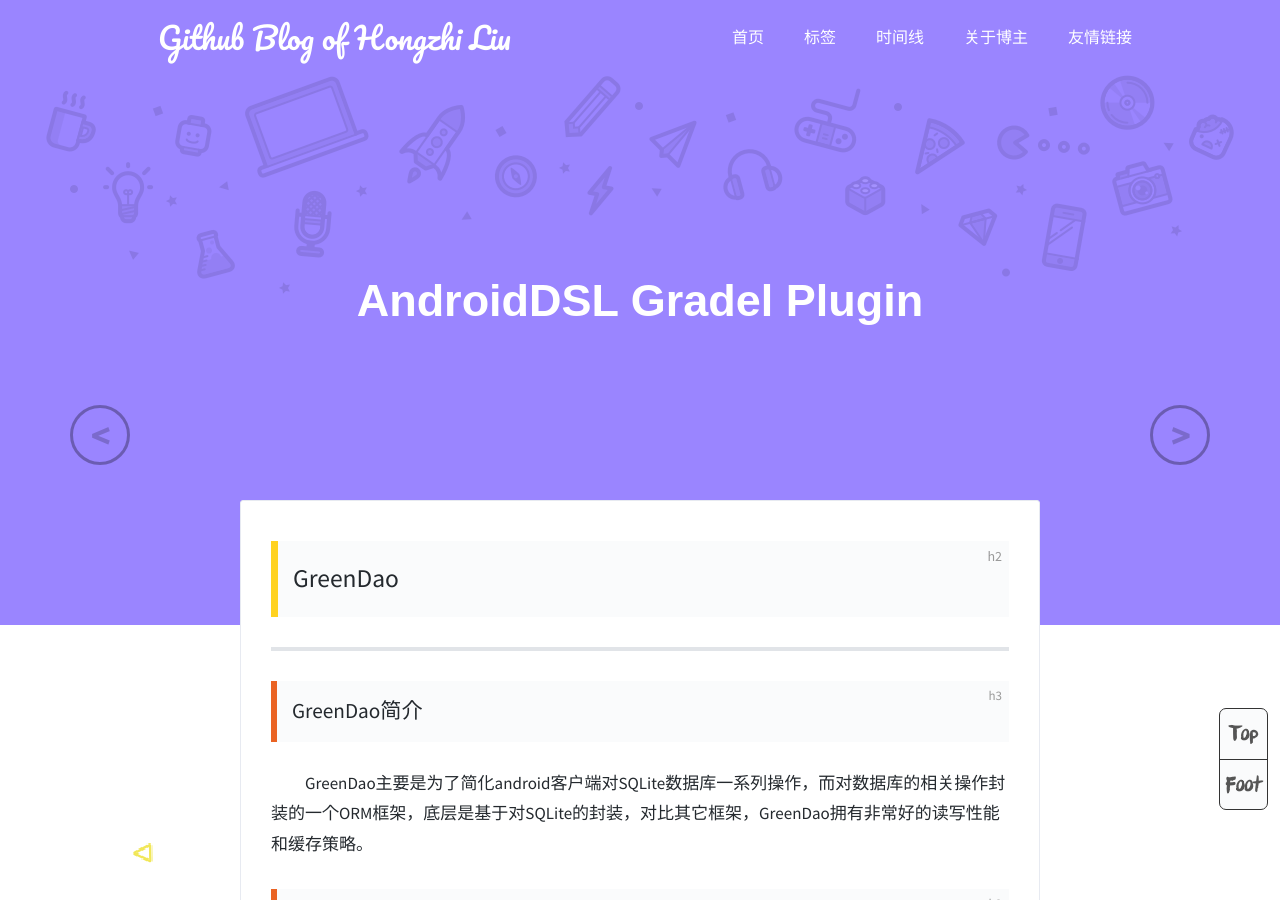
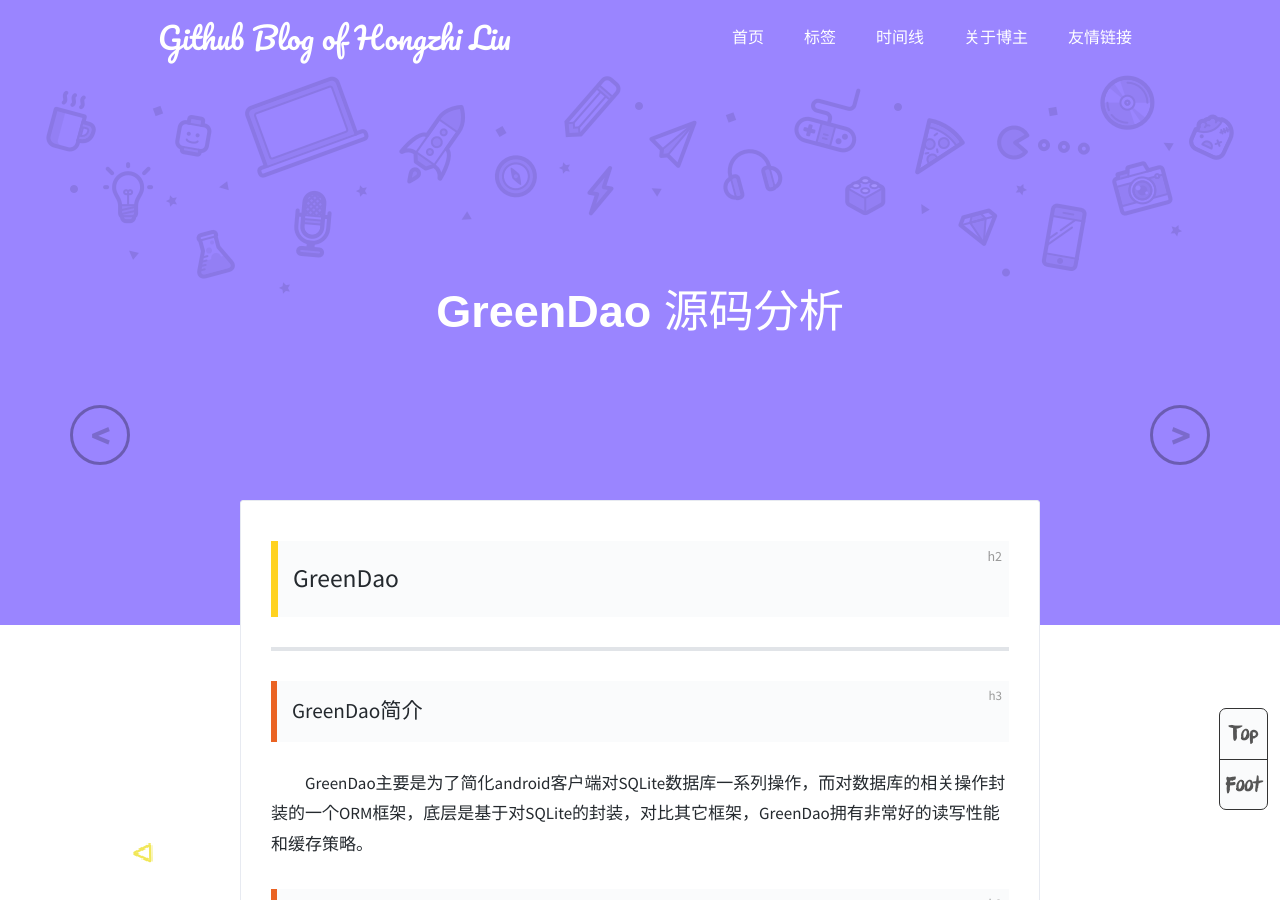
Before and after one commit to 1160899400/JimLiu.github.io, a Jekyll site: the page built from _posts/2018-11-05-GreenDao-学习.md, in a window 1280 px wide and 900 px high. Built offline with Jekyll 4.4.1, drawn with Linux system fonts in a browser that asks for light colours.

Commit message:
Update _posts/2018-11-05-GreenDao-学习.md

```diff
--- a/_posts/2018-11-05-GreenDao-学习.md
+++ b/_posts/2018-11-05-GreenDao-学习.md
@@ -1,11 +1,11 @@
 ---
 layout: post
-title:  "AndroidDSL Gradel Plugin"
-date:   2018-09-26
+title:  "GreenDao 源码分析"
+date:   2018-11-05
 tags:
+- Source Code Learning
 - Android
-- Groovy
-- Gradle
+- ORM Database
 ---
 
 ## GreenDao
```
